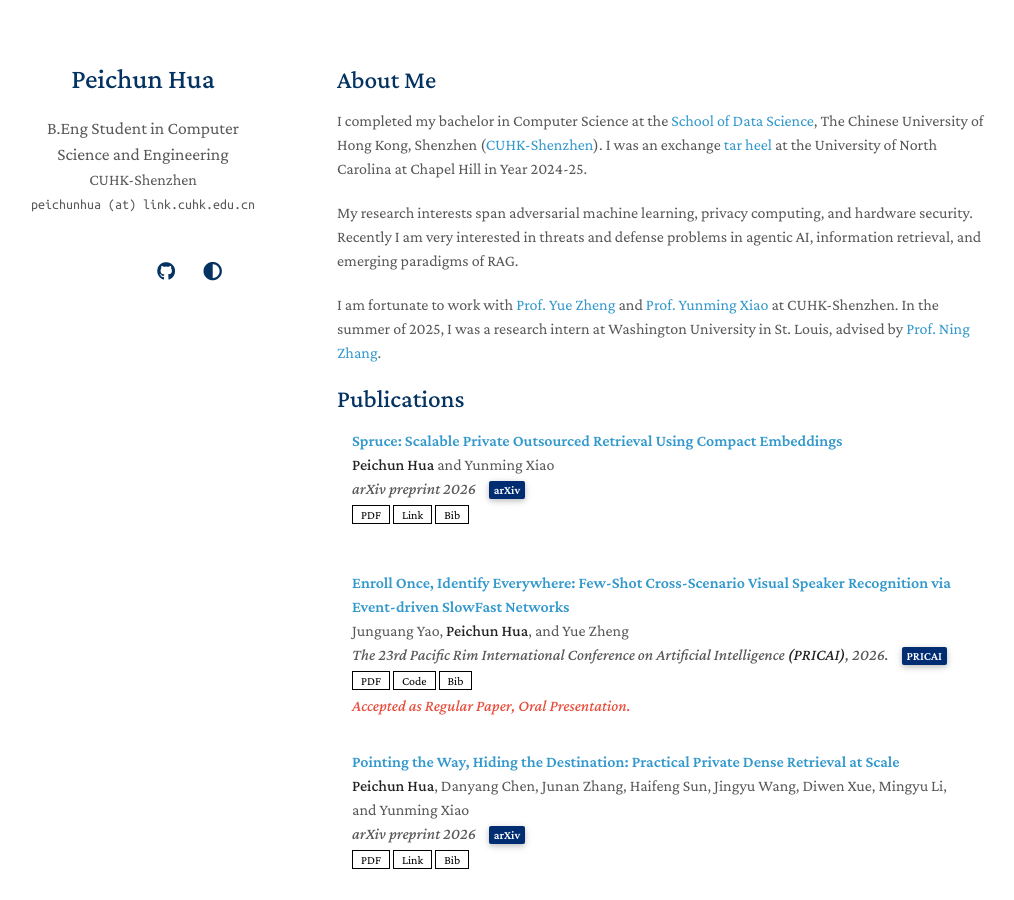
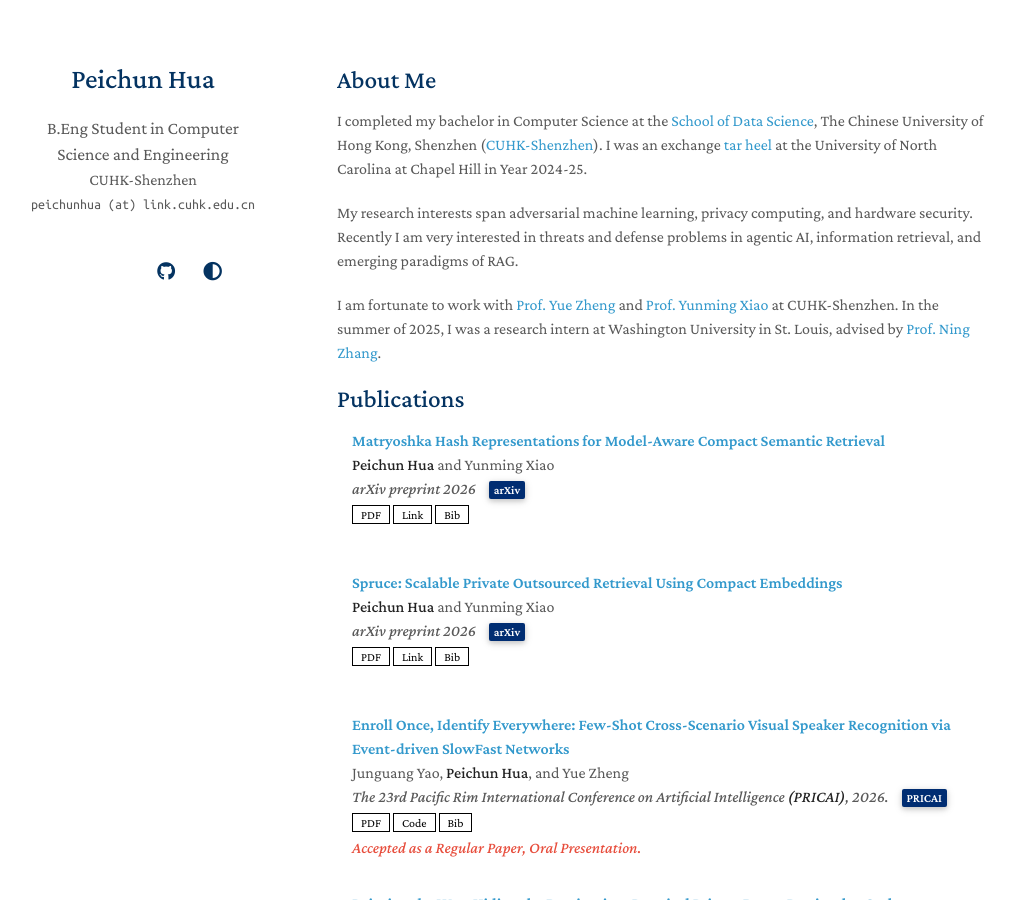
Before and after one commit to sarendis56/sarendis56.github.io, a Jekyll site: the page built from index.md, in a window 1280 px wide and 900 px high. Shown: the whole window, without its empty margins (133-1147 px from the left). Built offline with Jekyll 4.4.1, drawn with Linux system fonts in a browser that asks for light colours; a style sheet for code colours, icons or effects is not loaded; our own code applies the rules of GitHub Pages for plain Markdown files.

Commit message:
Update 9.12

```diff
--- a/_data/publications.yml
+++ b/_data/publications.yml
@@ -1,4 +1,20 @@
 main:
+  - title: "Matryoshka Hash Representations for Model-Aware Compact Semantic Retrieval"
+    authors: <strong>Peichun Hua</strong> and Yunming Xiao
+    conference_short: arXiv
+    conference: arXiv preprint 2026
+    link: https://arxiv.org/abs/2609.07276v1
+    pdf: https://arxiv.org/pdf/2609.07276
+    bibtex: |
+      @misc{hua2026matryoshka,
+            title={Matryoshka Hash Representations for Model-Aware Compact Semantic Retrieval},
+            author={Peichun Hua and Yunming Xiao},
+            year={2026},
+            eprint={2609.07276},
+            archivePrefix={arXiv},
+            primaryClass={cs.IR},
+            url={https://arxiv.org/abs/2609.07276},
+      }
   - title: "Spruce: Scalable Private Outsourced Retrieval Using Compact Embeddings"
     authors: <strong>Peichun Hua</strong> and Yunming Xiao
     conference_short: arXiv
@@ -30,7 +46,7 @@ main:
         organization={Springer}
       }
     notes: |
-      Accepted as Regular Paper, Oral Presentation.
+      Accepted as a Regular Paper, Oral Presentation.
 
   - title: "Pointing the Way, Hiding the Destination: Practical Private Dense Retrieval at Scale"
     authors: <strong>Peichun Hua</strong>, Danyang Chen, Junan Zhang, Haifeng Sun, Jingyu Wang, Diwen Xue, Mingyu Li, and Yunming Xiao
```
